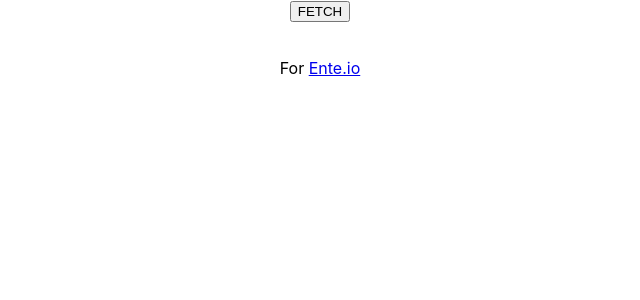
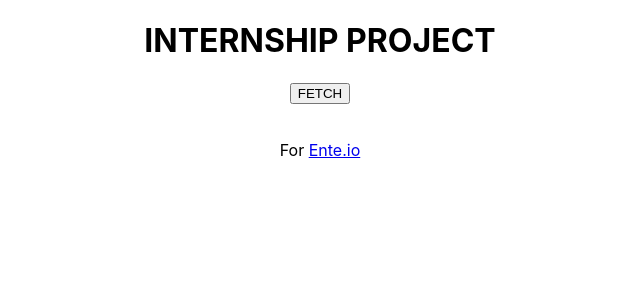
Before and after one commit to atyabbin/FetchApp, a React (Create React App) app: page / in a window 1280 px wide. Shown: the top 300 px of the page, without its empty margins (320-960 px from the left). Built offline with nearby package versions, Linux system fonts and the light colour scheme.

Commit message:
ADD HEADING

```diff
--- a/src/App.js
+++ b/src/App.js
@@ -84,6 +84,7 @@ export default function FetchApi() {
 
   return (
     <div className="container center-table">
+    <h1 style={{ textAlign: "center" }}>INTERNSHIP PROJECT</h1>
       <div className="fetch-button">
         <button onClick={apiGet}>FETCH</button>
       </div>
```
